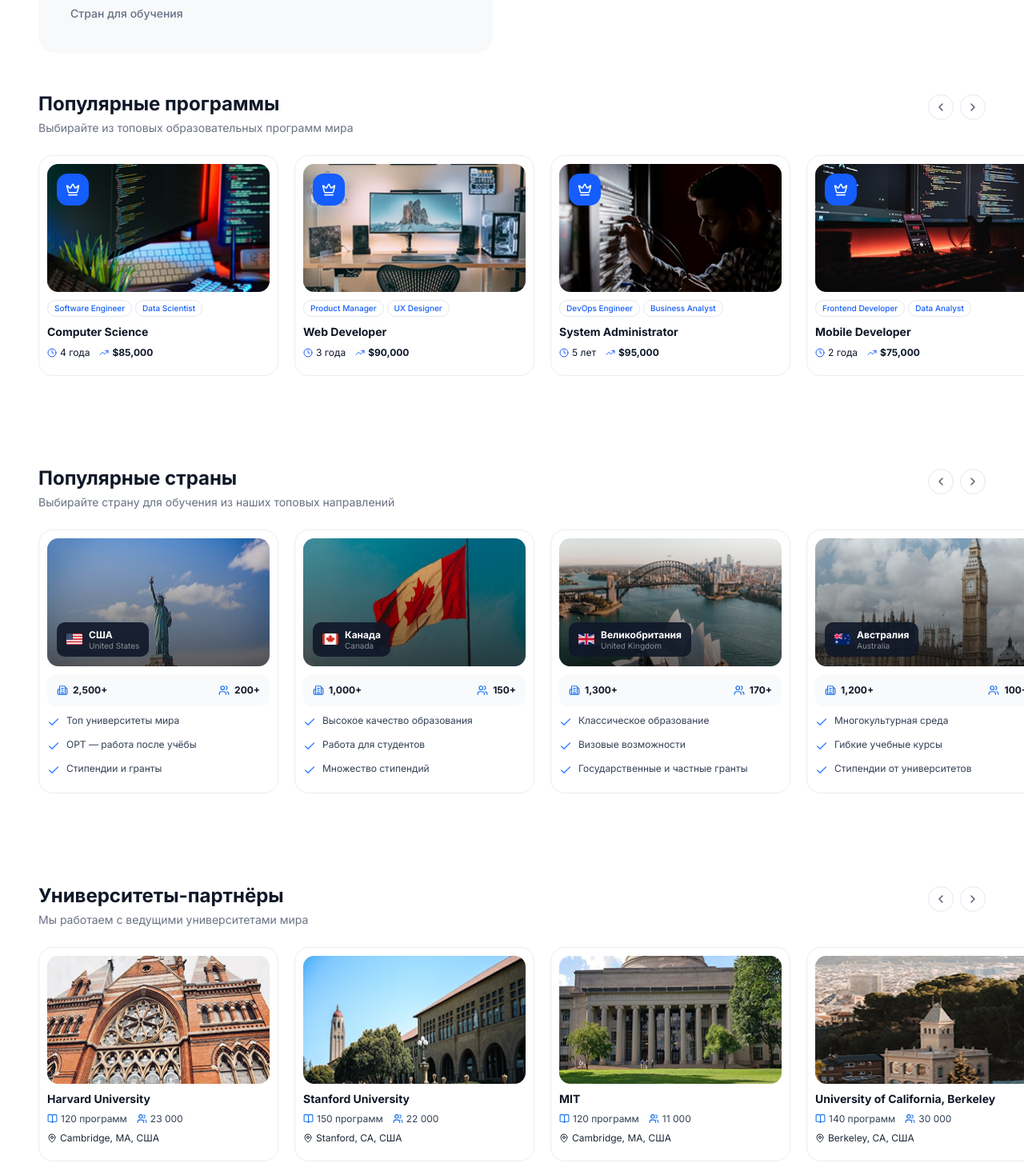
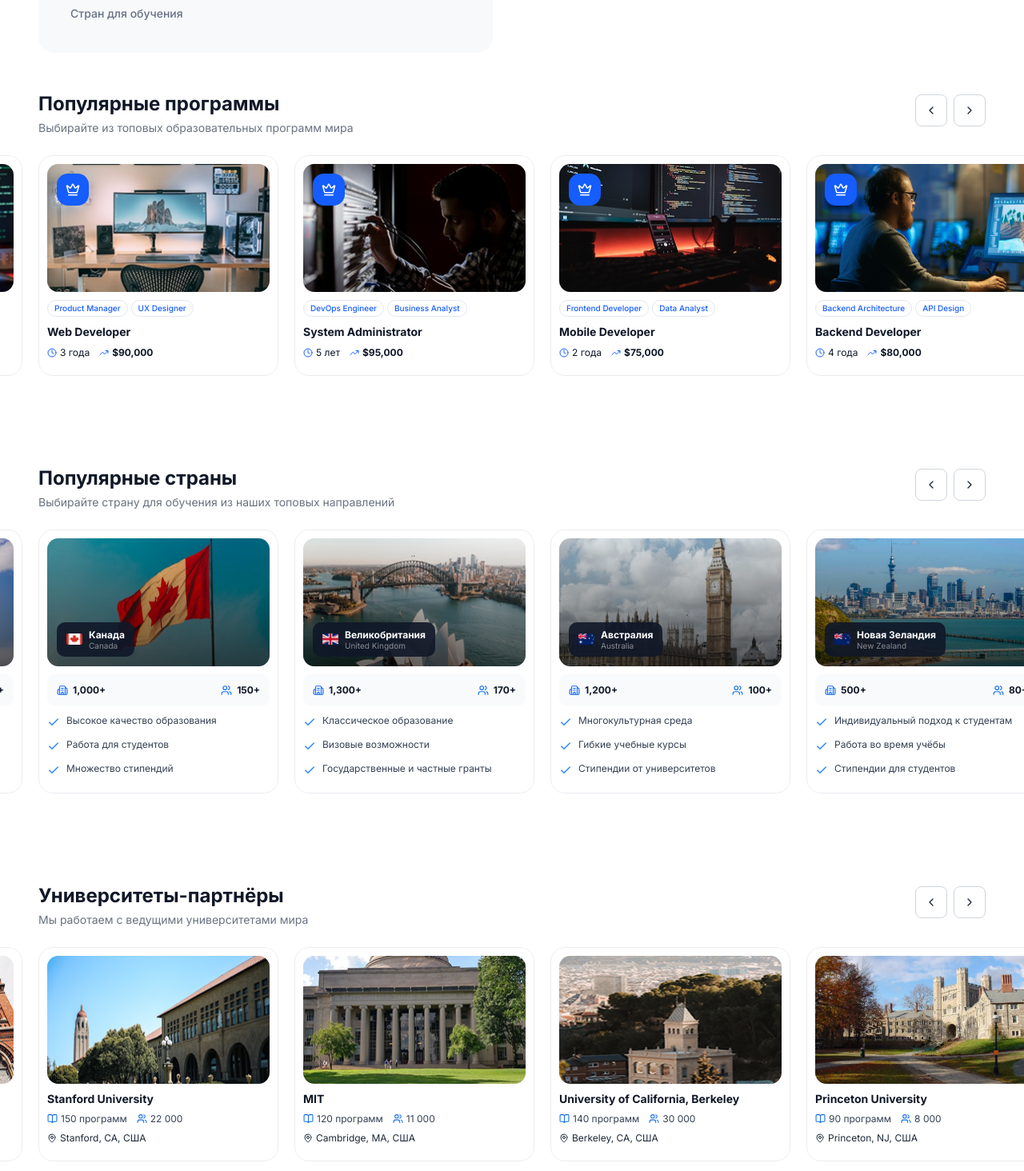
Before and after one commit to serqx0662-creator/GetCrant, a Next.js app: page /Home in a window 1280 px wide. Shown: the part 946-2410 px from the top of the page at 80% size. Built offline with nearby package versions, Linux system fonts and the light colour scheme.

Commit message:
первое сÐfix

```diff
--- a/app/(pages)/Home/HomeContent/PartnerUniversities.tsx
+++ b/app/(pages)/Home/HomeContent/PartnerUniversities.tsx
@@ -1,9 +1,12 @@
 "use client";
 
-import { useRef } from "react";
+import { useState } from "react";
 import { BookOpen, Users, MapPin } from "lucide-react";
 import Image from "next/image";
-import Link from "next/link";
+import { Swiper, SwiperSlide } from "swiper/react";
+import { Navigation, Autoplay, Mousewheel } from "swiper/modules";
+import type { Swiper as SwiperType } from "swiper";
+import "swiper/css";
 import SectionHeader from "@/app/components/SectionHeader";
 
 // ─── Типы ────────────────────────────────────────────────────────────────────
@@ -21,32 +24,30 @@ interface University {
 // ─── Данные ──────────────────────────────────────────────────────────────────
 
 const universities: University[] = [
-  { id: 1,  name: "Harvard University",                 programs: "120 программ", students: "23 000", location: "Cambridge, MA, США",       image: "/image/HomeContent/PartnerUniversities/Frame 53 (3).png",            href: "https://en.wikipedia.org/wiki/Harvard_University" },
-  { id: 2,  name: "Stanford University",                programs: "150 программ", students: "22 000", location: "Stanford, CA, США",         image: "/image/HomeContent/PartnerUniversities/Frame 53 (4).png",            href: "https://en.wikipedia.org/wiki/Stanford_University" },
-  { id: 3,  name: "MIT",                                programs: "120 программ", students: "11 000", location: "Cambridge, MA, США",       image: "/image/HomeContent/PartnerUniversities/Frame 53 (5).png",            href: "https://en.wikipedia.org/wiki/Massachusetts_Institute_of_Technology" },
-  { id: 4,  name: "University of California, Berkeley", programs: "140 программ", students: "30 000", location: "Berkeley, CA, США",        image: "/image/HomeContent/PartnerUniversities/Frame 53 (6).png",            href: "https://en.wikipedia.org/wiki/University_of_California,_Berkeley" },
-  { id: 5,  name: "Princeton University",               programs: "90 программ",  students: "8 000",  location: "Princeton, NJ, США",       image: "/image/HomeContent/PartnerUniversities/Princeton University.webp",   href: "https://en.wikipedia.org/wiki/Princeton_University" },
-  { id: 6,  name: "Oxford University",                  programs: "150 программ", students: "24 000", location: "Oxford, Великобритания",    image: "/image/HomeContent/PartnerUniversities/Oxford University.webp",     href: "https://en.wikipedia.org/wiki/University_of_Oxford" },
-  { id: 7,  name: "Cambridge University",               programs: "180 программ", students: "21 000", location: "Cambridge, Великобритания", image: "/image/HomeContent/PartnerUniversities/Cambridge University.jpg",   href: "https://en.wikipedia.org/wiki/University_of_Cambridge" },
-  { id: 8,  name: "ETH Zurich",                         programs: "95 программ",  students: "22 000", location: "Цюрих, Швейцария",          image: "/image/HomeContent/PartnerUniversities/ETH Zurich.jpg",             href: "https://en.wikipedia.org/wiki/ETH_Zurich" },
-  { id: 9,  name: "University of Toronto",              programs: "130 программ", students: "97 000", location: "Торонто, Канада",           image: "/image/HomeContent/PartnerUniversities/University of Toronto.jpg",  href: "https://en.wikipedia.org/wiki/University_of_Toronto" },
-  { id: 10, name: "University of Melbourne",            programs: "100 программ", students: "52 000", location: "Мельбурн, Австралия",       image: "/image/HomeContent/PartnerUniversities/University of Melbourne.jpg", href: "https://en.wikipedia.org/wiki/University_of_Melbourne" },
+  { id: 1,  name: "Harvard University",                 programs: "120 программ", students: "23 000", location: "Cambridge, MA, США",       image: "/image/HomeContent/PartnerUniversities/Frame 53 (3).png",            href: "https://ru.wikipedia.org/wiki/Гарвардский_университет" },
+  { id: 2,  name: "Stanford University",                programs: "150 программ", students: "22 000", location: "Stanford, CA, США",         image: "/image/HomeContent/PartnerUniversities/Frame 53 (4).png",            href: "https://ru.wikipedia.org/wiki/Стэнфордский_университет" },
+  { id: 3,  name: "MIT",                                programs: "120 программ", students: "11 000", location: "Cambridge, MA, США",       image: "/image/HomeContent/PartnerUniversities/Frame 53 (5).png",            href: "https://ru.wikipedia.org/wiki/Массачусетский_технологический_институт" },
+  { id: 4,  name: "University of California, Berkeley", programs: "140 программ", students: "30 000", location: "Berkeley, CA, США",        image: "/image/HomeContent/PartnerUniversities/Frame 53 (6).png",            href: "https://ru.wikipedia.org/wiki/Калифорнийский_университет_в_Беркли" },
+  { id: 5,  name: "Princeton University",               programs: "90 программ",  students: "8 000",  location: "Princeton, NJ, США",       image: "/image/HomeContent/PartnerUniversities/Princeton University.webp",   href: "https://ru.wikipedia.org/wiki/Принстонский_университет" },
+  { id: 6,  name: "Oxford University",                  programs: "150 программ", students: "24 000", location: "Oxford, Великобритания",    image: "/image/HomeContent/PartnerUniversities/Oxford University.webp",     href: "https://ru.wikipedia.org/wiki/Оксфордский_университет" },
+  { id: 7,  name: "Cambridge University",               programs: "180 программ", students: "21 000", location: "Cambridge, Великобритания", image: "/image/HomeContent/PartnerUniversities/Cambridge University.jpg",   href: "https://ru.wikipedia.org/wiki/Кембриджский_университет" },
+  { id: 8,  name: "ETH Zurich",                         programs: "95 программ",  students: "22 000", location: "Цюрих, Швейцария",          image: "/image/HomeContent/PartnerUniversities/ETH Zurich.jpg",             href: "https://ru.wikipedia.org/wiki/Швейцарская_высшая_техническая_школа_Цюриха" },
+  { id: 9,  name: "University of Toronto",              programs: "130 программ", students: "97 000", location: "Торонто, Канада",           image: "/image/HomeContent/PartnerUniversities/University of Toronto.jpg",  href: "https://ru.wikipedia.org/wiki/Университет_Торонто" },
+  { id: 10, name: "University of Melbourne",            programs: "100 программ", students: "52 000", location: "Мельбурн, Австралия",       image: "/image/HomeContent/PartnerUniversities/University of Melbourne.jpg", href: "https://ru.wikipedia.org/wiki/Мельбурнский_университет" },
 ];
 
 // ─── Карточка ─────────────────────────────────────────────────────────────────
 
 function UniversityCard({ university }: { university: University }) {
   return (
-    <Link
-      href={university.href}
-      target="_blank"
-      rel="noopener noreferrer"
-      className="flex-shrink-0 flex flex-col w-[300px] p-[10px] pb-[20px] gap-[10px] rounded-2xl border border-[#EAECF0] bg-white transition-all duration-300 hover:-translate-y-2 hover:shadow-xl"
+    <div
+      className="group flex flex-col w-[300px] p-[10px] pb-[20px] gap-[10px] rounded-2xl border border-[#EAECF0] bg-white transition-all duration-300 hover:-translate-y-2 hover:shadow-xl cursor-pointer"
+      onClick={() => window.open(university.href, '_blank')}
     >
       {/* Фото */}
       <div className="relative w-full h-[160px] rounded-xl overflow-hidden bg-slate-200">
         {university.image ? (
-          <Image src={university.image} alt={university.name} fill className="object-cover" sizes="300px" />
+          <Image src={university.image} alt={university.name} fill className="object-cover scale-100 transition-transform duration-500 ease-out group-hover:scale-110" sizes="300px" />
         ) : (
           <div className="w-full h-full bg-slate-200" />
         )}
@@ -83,18 +84,14 @@ function UniversityCard({ university }: { university: University }) {
           </a>
         </div>
       </div>
-    </Link>
+    </div>
   );
 }
 
 // ─── Секция ───────────────────────────────────────────────────────────────────
 
 export default function PartnerUniversities() {
-  const scrollRef = useRef<HTMLDivElement>(null);
-
-  const scroll = (dir: "left" | "right") => {
-    scrollRef.current?.scrollBy({ left: dir === "left" ? -320 : 320, behavior: "smooth" });
-  };
+  const [swiperInstance, setSwiperInstance] = useState<SwiperType | null>(null);
 
   return (
     <section className="py-12">
@@ -102,20 +99,28 @@ export default function PartnerUniversities() {
         <SectionHeader
           title="Университеты-партнёры"
           subtitle="Мы работаем с ведущими университетами мира"
-          onPrev={() => scroll("left")}
-          onNext={() => scroll("right")}
+          onPrev={() => swiperInstance?.slidePrev()}
+          onNext={() => swiperInstance?.slideNext()}
         />
       </div>
 
-      <div
-        ref={scrollRef}
-        className="flex gap-5 overflow-x-auto px-6 lg:px-12 pb-4"
-        style={{ scrollbarWidth: "none" }}
+      <Swiper
+        modules={[Navigation, Autoplay, Mousewheel]}
+        onSwiper={setSwiperInstance}
+        loop={true}
+        autoplay={{ delay: 3000, disableOnInteraction: false, pauseOnMouseEnter: true }}
+        mousewheel={{ forceToAxis: true, sensitivity: 1 }}
+        slidesPerView="auto"
+        spaceBetween={20}
+        grabCursor={true}
+        className="!px-6 lg:!px-12 !pb-4"
       >
         {universities.map((u) => (
-          <UniversityCard key={u.id} university={u} />
+          <SwiperSlide key={u.id} style={{ width: "auto" }}>
+            <UniversityCard university={u} />
+          </SwiperSlide>
         ))}
-      </div>
+      </Swiper>
     </section>
   );
 }
--- a/app/(pages)/Home/HomeContent/PopularCountries.tsx
+++ b/app/(pages)/Home/HomeContent/PopularCountries.tsx
@@ -1,9 +1,13 @@
 "use client";
 
-import { useRef } from "react";
+import { useState } from "react";
 import { Check, Building2, Users } from "lucide-react";
 import Image from "next/image";
 import Link from "next/link";
+import { Swiper, SwiperSlide } from "swiper/react";
+import { Navigation, Autoplay, Mousewheel } from "swiper/modules";
+import type { Swiper as SwiperType } from "swiper";
+import "swiper/css";
 import SectionHeader from "@/app/components/SectionHeader";
 
 // ─── Типы ────────────────────────────────────────────────────────────────────
@@ -30,7 +34,7 @@ const countries: Country[] = [
     programs: "2,500+", students: "200+",
     benefits: ["Топ университеты мира", "ОРТ — работа после учёбы", "Стипендии и гранты"],
     image: "/image/HomeContent/Countries/Rectangle 1 (1).png",
-    href: "https://en.wikipedia.org/wiki/United_States",
+    href: "https://ru.wikipedia.org/wiki/США",
   },
   {
     id: 2, name: "Канада", nameEn: "Canada", flag: "🇨🇦",
@@ -38,7 +42,7 @@ const countries: Country[] = [
     programs: "1,000+", students: "150+",
     benefits: ["Высокое качество образования", "Работа для студентов", "Множество стипендий"],
     image: "/image/HomeContent/Countries/Rectangle 1 (2).png",
-    href: "https://en.wikipedia.org/wiki/Canada",
+    href: "https://ru.wikipedia.org/wiki/Канада",
   },
   {
     id: 3, name: "Великобритания", nameEn: "United Kingdom", flag: "🇬🇧",
@@ -46,7 +50,7 @@ const countries: Country[] = [
     programs: "1,300+", students: "170+",
     benefits: ["Классическое образование", "Визовые возможности", "Государственные и частные гранты"],
     image: "/image/HomeContent/Countries/Rectangle 1 (3).png",
-    href: "https://en.wikipedia.org/wiki/United_Kingdom",
+    href: "https://ru.wikipedia.org/wiki/Великобритания",
   },
   {
     id: 4, name: "Австралия", nameEn: "Australia", flag: "🇦🇺",
@@ -54,7 +58,7 @@ const countries: Country[] = [
     programs: "1,200+", students: "100+",
     benefits: ["Многокультурная среда", "Гибкие учебные курсы", "Стипендии от университетов"],
     image: "/image/HomeContent/Countries/Rectangle 1 (4).png",
-    href: "https://en.wikipedia.org/wiki/Australia",
+    href: "https://ru.wikipedia.org/wiki/Австралия",
   },
   {
     id: 5, name: "Новая Зеландия", nameEn: "New Zealand", flag: "🇳🇿",
@@ -62,7 +66,7 @@ const countries: Country[] = [
     programs: "500+", students: "80+",
     benefits: ["Индивидуальный подход к студентам", "Работа во время учёбы", "Стипендии для студентов"],
     image: "/image/HomeContent/Countries/Новая Зеландия.jpg",
-    href: "https://en.wikipedia.org/wiki/New_Zealand",
+    href: "https://ru.wikipedia.org/wiki/Новая_Зеландия",
   },
   {
     id: 6, name: "Германия", nameEn: "Germany", flag: "🇩🇪",
@@ -70,7 +74,7 @@ const countries: Country[] = [
     programs: "1,800+", students: "350+",
     benefits: ["Бесплатное образование", "Право на работу", "Сильная инженерная школа"],
     image: "/image/HomeContent/Countries/Германия.webp",
-    href: "https://en.wikipedia.org/wiki/Germany",
+    href: "https://ru.wikipedia.org/wiki/Германия",
   },
   {
     id: 7, name: "Нидерланды", nameEn: "Netherlands", flag: "🇳🇱",
@@ -78,7 +82,7 @@ const countries: Country[] = [
     programs: "700+", students: "90+",
     benefits: ["Программы на английском", "Высокий уровень жизни", "Гранты для иностранцев"],
     image: "/image/HomeContent/Countries/Нидерланды.webp",
-    href: "https://en.wikipedia.org/wiki/Netherlands",
+    href: "https://ru.wikipedia.org/wiki/Нидерланды",
   },
   {
     id: 8, name: "Франция", nameEn: "France", flag: "🇫🇷",
@@ -86,7 +90,7 @@ const countries: Country[] = [
     programs: "800+", students: "110+",
     benefits: ["Престижные Grandes Écoles", "Стипендии Eiffel", "Культурная среда"],
     image: "/image/HomeContent/Countries/Франция.webp",
-    href: "https://en.wikipedia.org/wiki/France",
+    href: "https://ru.wikipedia.org/wiki/Франция",
   },
 ];
 
@@ -98,12 +102,12 @@ function CountryCard({ country }: { country: Country }) {
       href={country.href}
       target="_blank"
       rel="noopener noreferrer"
-      className="flex-shrink-0 flex flex-col w-[300px] p-[10px] pb-[20px] gap-[10px] rounded-2xl border border-[#EAECF0] bg-white transition-all duration-300 hover:-translate-y-2 hover:shadow-xl"
+      className="group flex flex-col w-[300px] p-[10px] pb-[20px] gap-[10px] rounded-2xl border border-[#EAECF0] bg-white transition-all duration-300 hover:-translate-y-2 hover:shadow-xl"
     >
       {/* Изображение с оверлеем */}
       <div className="relative w-full h-[160px] rounded-xl overflow-hidden bg-slate-200">
         {country.image ? (
-          <Image src={country.image} alt={country.name} fill className="object-cover" sizes="300px" />
+          <Image src={country.image} alt={country.name} fill className="object-cover scale-100 transition-transform duration-500 ease-out group-hover:scale-110" sizes="300px" />
         ) : (
           <div className="w-full h-full bg-slate-200 animate-pulse" />
         )}
@@ -153,11 +157,7 @@ function CountryCard({ country }: { country: Country }) {
 // ─── Секция ───────────────────────────────────────────────────────────────────
 
 export default function PopularCountries() {
-  const scrollRef = useRef<HTMLDivElement>(null);
-
-  const scroll = (dir: "left" | "right") => {
-    scrollRef.current?.scrollBy({ left: dir === "left" ? -320 : 320, behavior: "smooth" });
-  };
+  const [swiperInstance, setSwiperInstance] = useState<SwiperType | null>(null);
 
   return (
     <section className="py-12">
@@ -165,20 +165,28 @@ export default function PopularCountries() {
         <SectionHeader
           title="Популярные страны"
           subtitle="Выбирайте страну для обучения из наших топовых направлений"
-          onPrev={() => scroll("left")}
-          onNext={() => scroll("right")}
+          onPrev={() => swiperInstance?.slidePrev()}
+          onNext={() => swiperInstance?.slideNext()}
         />
       </div>
 
-      <div
-        ref={scrollRef}
-        className="flex gap-5 overflow-x-auto px-6 lg:px-12 pb-4"
-        style={{ scrollbarWidth: "none" }}
+      <Swiper
+        modules={[Navigation, Autoplay, Mousewheel]}
+        onSwiper={setSwiperInstance}
+        loop={true}
+        autoplay={{ delay: 3000, disableOnInteraction: false, pauseOnMouseEnter: true }}
+        mousewheel={{ forceToAxis: true, sensitivity: 1 }}
+        slidesPerView="auto"
+        spaceBetween={20}
+        grabCursor={true}
+        className="!px-6 lg:!px-12 !pb-4"
       >
         {countries.map((c) => (
-          <CountryCard key={c.id} country={c} />
+          <SwiperSlide key={c.id} style={{ width: "auto" }}>
+            <CountryCard country={c} />
+          </SwiperSlide>
         ))}
-      </div>
+      </Swiper>
     </section>
   );
 }
--- a/app/(pages)/Home/HomeContent/PopularPrograms.tsx
+++ b/app/(pages)/Home/HomeContent/PopularPrograms.tsx
@@ -1,9 +1,13 @@
 "use client";
 
-import { useRef } from "react";
+import { useState } from "react";
 import { Clock, TrendingUp, Crown } from "lucide-react";
 import Image from "next/image";
 import Link from "next/link";
+import { Swiper, SwiperSlide } from "swiper/react";
+import { Navigation, Autoplay, Mousewheel } from "swiper/modules";
+import type { Swiper as SwiperType } from "swiper";
+import "swiper/css";
 import SectionHeader from "@/app/components/SectionHeader";
 
 // ─── Типы ────────────────────────────────────────────────────────────────────
@@ -111,12 +115,12 @@ function ProgramCard({ program }: { program: Program }) {
       href={program.href}
       target="_blank"
       rel="noopener noreferrer"
-      className="flex-shrink-0 flex flex-col w-[300px] p-[10px] pb-[20px] gap-[10px] rounded-2xl border border-[#EAECF0] bg-white transition-all duration-300 hover:-translate-y-2 hover:shadow-xl"
+      className="group flex flex-col w-[300px] p-[10px] pb-[20px] gap-[10px] rounded-2xl border border-[#EAECF0] bg-white transition-all duration-300 hover:-translate-y-2 hover:shadow-xl"
     >
       {/* Изображение */}
       <div className="relative w-full h-[160px] rounded-xl overflow-hidden bg-slate-200">
         {program.image ? (
-          <Image src={program.image} alt={program.title} fill className="object-cover" sizes="300px" />
+          <Image src={program.image} alt={program.title} fill className="object-cover scale-100 transition-transform duration-500 ease-out group-hover:scale-110" sizes="300px" />
         ) : (
           <div className="w-full h-full bg-slate-200" />
         )}
@@ -156,11 +160,7 @@ function ProgramCard({ program }: { program: Program }) {
 // ─── Секция ───────────────────────────────────────────────────────────────────
 
 export default function PopularPrograms() {
-  const scrollRef = useRef<HTMLDivElement>(null);
-
-  const scroll = (dir: "left" | "right") => {
-    scrollRef.current?.scrollBy({ left: dir === "left" ? -320 : 320, behavior: "smooth" });
-  };
+  const [swiperInstance, setSwiperInstance] = useState<SwiperType | null>(null);
 
   return (
     <section className="py-12">
@@ -168,20 +168,28 @@ export default function PopularPrograms() {
         <SectionHeader
           title="Популярные программы"
           subtitle="Выбирайте из топовых образовательных программ мира"
-          onPrev={() => scroll("left")}
-          onNext={() => scroll("right")}
+          onPrev={() => swiperInstance?.slidePrev()}
+          onNext={() => swiperInstance?.slideNext()}
         />
       </div>
 
-      <div
-        ref={scrollRef}
-        className="flex gap-5 overflow-x-auto px-6 lg:px-12 pb-4"
-        style={{ scrollbarWidth: "none" }}
+      <Swiper
+        modules={[Navigation, Autoplay, Mousewheel]}
+        onSwiper={setSwiperInstance}
+        loop={true}
+        autoplay={{ delay: 3000, disableOnInteraction: false, pauseOnMouseEnter: true }}
+        mousewheel={{ forceToAxis: true, sensitivity: 1 }}
+        slidesPerView="auto"
+        spaceBetween={20}
+        grabCursor={true}
+        className="!px-6 lg:!px-12 !pb-4"
       >
         {programs.map((p) => (
-          <ProgramCard key={p.id} program={p} />
+          <SwiperSlide key={p.id} style={{ width: "auto" }}>
+            <ProgramCard program={p} />
+          </SwiperSlide>
         ))}
-      </div>
+      </Swiper>
     </section>
   );
 }
--- a/app/components/SectionHeader.tsx
+++ b/app/components/SectionHeader.tsx
@@ -17,14 +17,14 @@ export default function SectionHeader({ title, subtitle, onPrev, onNext }: Secti
       <div className="flex items-center gap-2 mt-1">
         <button
           onClick={onPrev}
-          className="w-8 h-8 flex items-center justify-center rounded-full border border-gray-200 hover:bg-gray-100 transition-colors text-gray-600"
+          className="w-[40px] h-[40px] flex items-center justify-center rounded-[8px] border border-[#D0D5DD] bg-white hover:bg-gray-50 transition-colors text-[#1D2939]"
           aria-label="Назад"
         >
           <ChevronLeft size={16} />
         </button>
         <button
           onClick={onNext}
-          className="w-8 h-8 flex items-center justify-center rounded-full border border-gray-200 hover:bg-gray-100 transition-colors text-gray-600"
+          className="w-[40px] h-[40px] flex items-center justify-center rounded-[8px] border border-[#D0D5DD] bg-white hover:bg-gray-50 transition-colors text-[#1D2939]"
           aria-label="Вперёд"
         >
           <ChevronRight size={16} />
--- a/app/layout.tsx
+++ b/app/layout.tsx
@@ -17,8 +17,8 @@ export default function RootLayout({
     children: React.ReactNode;
 }) {
     return (
-        <html lang="ru" className={cn("font-sans", inter.variable)}>
-            <body className="antialiased bg-white">
+        <html lang="ru" className={cn("font-sans", inter.variable)} suppressHydrationWarning={true}>
+            <body className="antialiased bg-white" suppressHydrationWarning={true}>
                 {children}
             </body>
         </html>
--- a/package.json
+++ b/package.json
@@ -17,6 +17,7 @@
     "react": "19.2.4",
     "react-dom": "19.2.4",
     "shadcn": "^4.2.0",
+    "swiper": "^12.1.3",
     "tailwind-merge": "^3.5.0",
     "tw-animate-css": "^1.4.0"
   },
```
Also changed, not shown: 1 other file (tests, documents, lock files or other folders).
